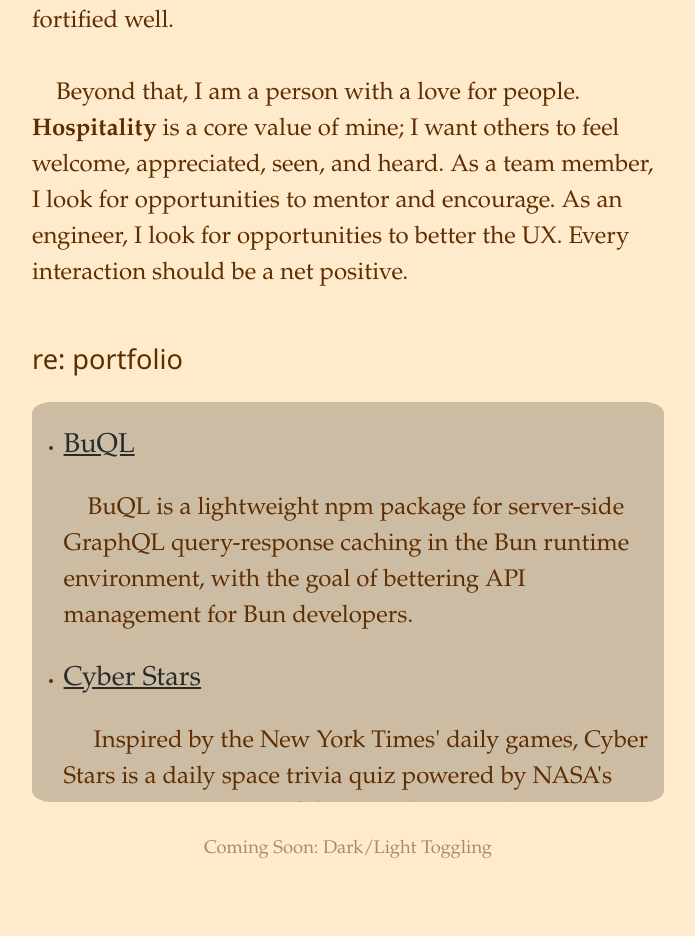
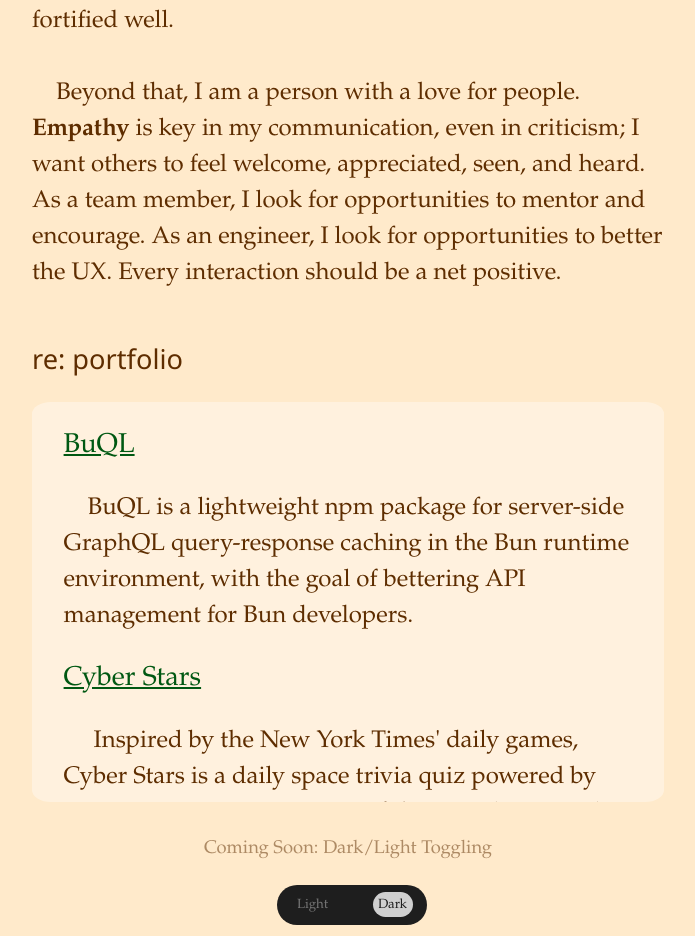
Before and after one commit to dylanbriar/Briar, a Vue app: page / in a window 1280 px wide. Shown: the part 862-1798 px from the top of the page, without its empty margins (292-987 px from the left). Before the commit the page ends 1752 px from the top, so only its background shows below. Built offline with nearby package versions, Linux system fonts and the light colour scheme.

Commit message:
Joes advice adjustments, added toggle slider

```diff
--- a/src/components/DarkMode.vue
+++ b/src/components/DarkMode.vue
@@ -1,28 +1,26 @@
 <script setup lang="ts">
-import { ref, computed} from 'vue'
+// import { ref, computed} from 'vue'
 
-const dark = ref(true);
+// const dark = ref(true);
 
-const lightTheme = {
-  '--bg-color': '#ffffff',
-  '--text-color': '#333333',
-}
+// const lightTheme = {
+//   '--bg-color': '#ffffff',
+//   '--text-color': '#333333',
+// }
 
-const darkTheme = {
-  '--bg-color': '#333333',
-  '--text-color': '#ffffff',
-}
+// const darkTheme = {
+//   '--bg-color': '#333333',
+//   '--text-color': '#ffffff',
+// }
 
-const currentTheme = computed<Record<string, string>>(() => (dark.value ? darkTheme : lightTheme))
+// const currentTheme = computed<Record<string, string>>(() => (dark.value ? darkTheme : lightTheme))
 
 </script>
 
 <template>
-  <div class="darkButton" :style="currentTheme">
-      <button type="button" @click="dark = dark ? true : false"> Dark mode is {{ dark }} </button>
-      <p>
-        This button will be for light/dark mode eventually
-      </p>
+  <div class="switcher switcher-1">
+    <input type="checkbox" id="switcher-1">
+    <label for="switcher-1"></label>
   </div>
 </template>
 
--- a/src/components/LandingPage.vue
+++ b/src/components/LandingPage.vue
@@ -1,6 +1,6 @@
 <script setup lang="ts">
 
-// import DarkMode from '../components/DarkMode.vue';
+import DarkMode from '../components/DarkMode.vue';
 
 </script>
 <!-- window.scrollTo(0, 0) -->
@@ -18,13 +18,13 @@
       <p>&nbsp;&nbsp;&nbsp;&nbsp; I am a software engineer with a passion first and foremost for building and maintaining <b>secure</b> applications.
         As every engineer's toolbox grows with each library, framework, language, etc., so does the arsenal of hackers. It is my goal to make sure the
         applications I construct are fortified well. <br><br>
-        &nbsp;&nbsp;&nbsp;&nbsp;Beyond that, I am a person with a love for people. <b>Hospitality</b> is a core value of mine; I want others to feel welcome, appreciated, seen, and heard.
+        &nbsp;&nbsp;&nbsp;&nbsp;Beyond that, I am a person with a love for people. <b>Empathy</b> is key in my communication, even in criticism; I want others to feel welcome, appreciated, seen, and heard.
         As a team member, I look for opportunities to mentor and encourage. As an engineer, I look for opportunities to better the UX. Every interaction should be a net positive.
       </p>
     </div>
     <div class="portList">
       <h2>re: portfolio</h2>
-      <ul>
+      <ul style="list-style-type: none;">
         <br>
         <li>
           <a href="https://github.com/oslabs-beta/BuQL" class="portList__name">BuQL</a>
@@ -45,7 +45,7 @@
       </ul>
     </div>
     <p id="comingSoon">Coming Soon: Dark/Light Toggling</p>
-    <!-- <DarkMode/> -->
+    <DarkMode/>
   </div>
 </template>
 
--- a/src/style.css
+++ b/src/style.css
@@ -7,6 +7,9 @@
   color: rgba(255, 255, 255, 0.87);
   background-color: #272c28;
   --content-width: 50%;
+  --black: #1E1E1E;
+  --grey: #777777;
+  --white: #ffffffca;
 
   font-synthesis: none;
   text-rendering: optimizeLegibility;
@@ -80,6 +83,7 @@ p {
 
 ul {
   padding-inline-start: 5%;
+  padding-inline-end: 3%;
   overflow-y: scroll;
   max-height: 400px;
   background-color: #17171736;
@@ -96,6 +100,99 @@ a {
   max-width: fit-content;
 }
 
+/* dark mode */
+/* provides fading, very subtle */
+div.switcher.switcher-1 input {
+  transition: 0.25s -0.1s;
+}
+div.switcher.switcher-1 input:checked:before {
+  color: var(--white);
+  transition: color 0.5s -0.2s;
+}
+/* provides a fading background */
+div.switcher.switcher-1 input:not(:checked) {
+  background: var(--black);
+  transition: 0.5s -0.1s;
+}
+/* defines the inner moving shape */
+div.switcher {
+  position: relative;
+  width: 150px;
+  height: 40px;
+  border-radius: 25px;
+}
+div.switcher label {
+  z-index: 1;
+  position: absolute;
+  top: 10px;
+  bottom: 5px;
+  border-radius: 20px;
+}
+/* defines outer shape */
+div.switcher input {
+  appearance: none;
+  position: relative;
+  width: 150px;
+  height: 40px;
+  border-radius: 25px;
+  background-color: var(--black);
+  outline: none;
+  font-family: Garamond, Cambria, Cochin, Georgia, Times, 'Times New Roman', serif;
+}
+/* defines light/dark text position/color */
+div.switcher input:before,
+div.switcher input:after {
+  z-index: 2;
+  position: absolute;
+  top: 50%;
+  transform: translateY(-50%);
+  color: var(--white);
+}
+/* defines existance of light/dark text respectively  */
+div.switcher input:before {
+  content: 'Light';
+  left: 20px;
+}
+div.switcher input:after {
+  content: 'Dark';
+  right: 20px;
+}
+/* defines outer shape color from default black to white after "checked" (light<--dark) */
+div.switcher.switcher-1 input:checked {
+  background-color: var(--white);
+}
+/* defines inner shape color from light<--dark */
+div.switcher.switcher-1 input:checked + label {
+  left: 15px;
+  right: 90px;
+  background: var(--black);
+  transition: left 0.5s, right 0.4s 0.2s;
+}
+/* changes 'Dark' text to grey during light */
+div.switcher.switcher-1 input:checked:after {
+  color: var(--grey);
+  transition: color 0.5s;
+}
+/* changes 'Light' text to grey during dark */
+div.switcher.switcher-1 input:not(:checked):before {
+  color: var(--grey);
+  transition: color 0.5s;
+}
+/* changes 'Dark' text to black during dark */
+div.switcher.switcher-1 input:not(:checked):after {
+  color: var(--black);
+  transition: color 0.5s 0.2s;
+}
+/* defines inner shape color from light-->dark */
+div.switcher.switcher-1 input:not(:checked) + label {
+  left: 100px;
+  right: 10px;
+  background: var(--white);
+  transition: left 0.4s 0.2s, right 0.5s, background 0.35s -0.1s;
+}
+/* dark mode */
+
+
 @media (prefers-color-scheme: light) {
   :root {
     color: #5E2D00;
@@ -105,7 +202,10 @@ a {
     background-color: #f9f9f9;
   }
   a {
-    color: #272c28;
+    color: #005812;
+  }
+  ul {
+    background-color: #ffffff5d;
   }
 }
 
```
